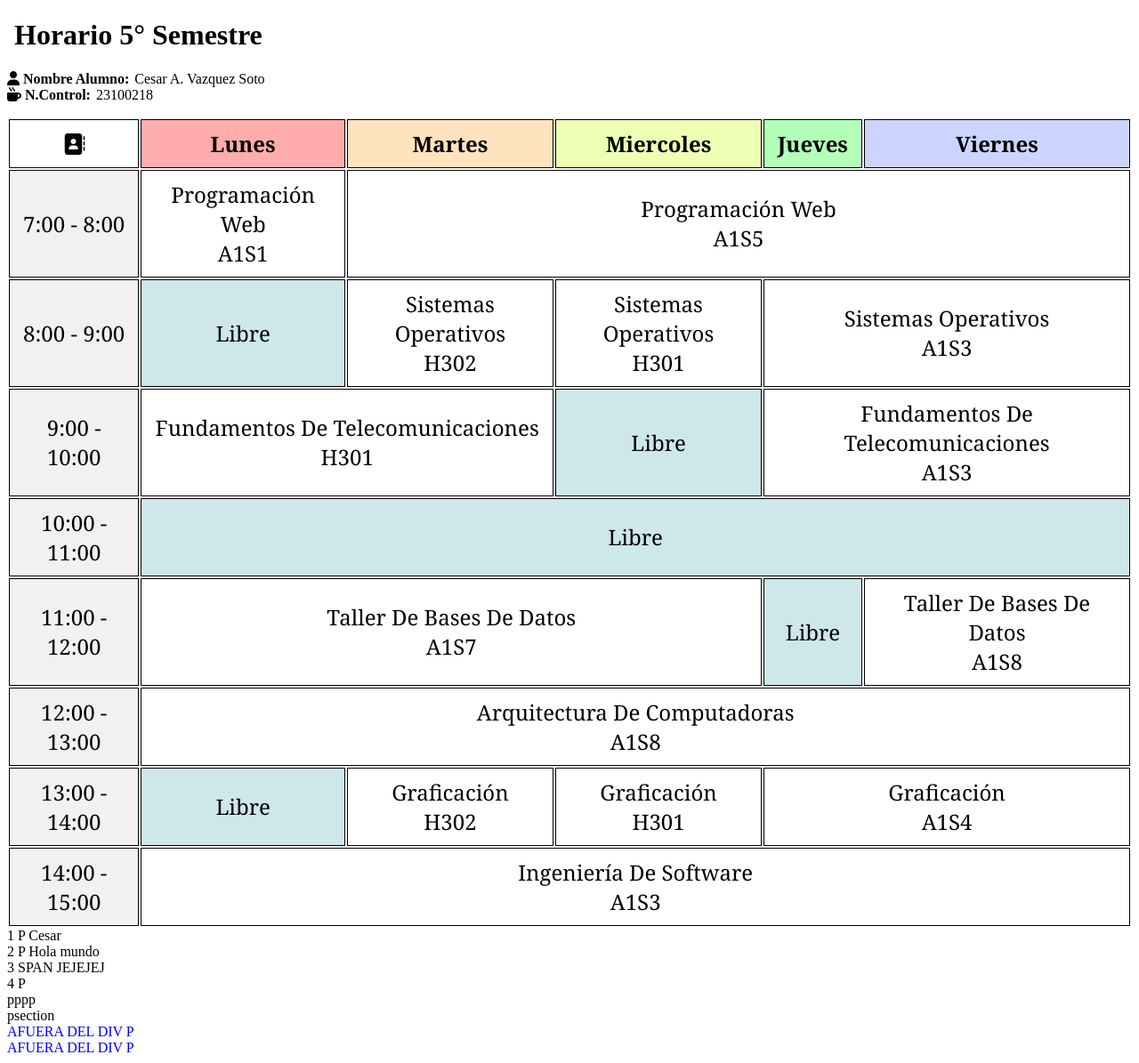
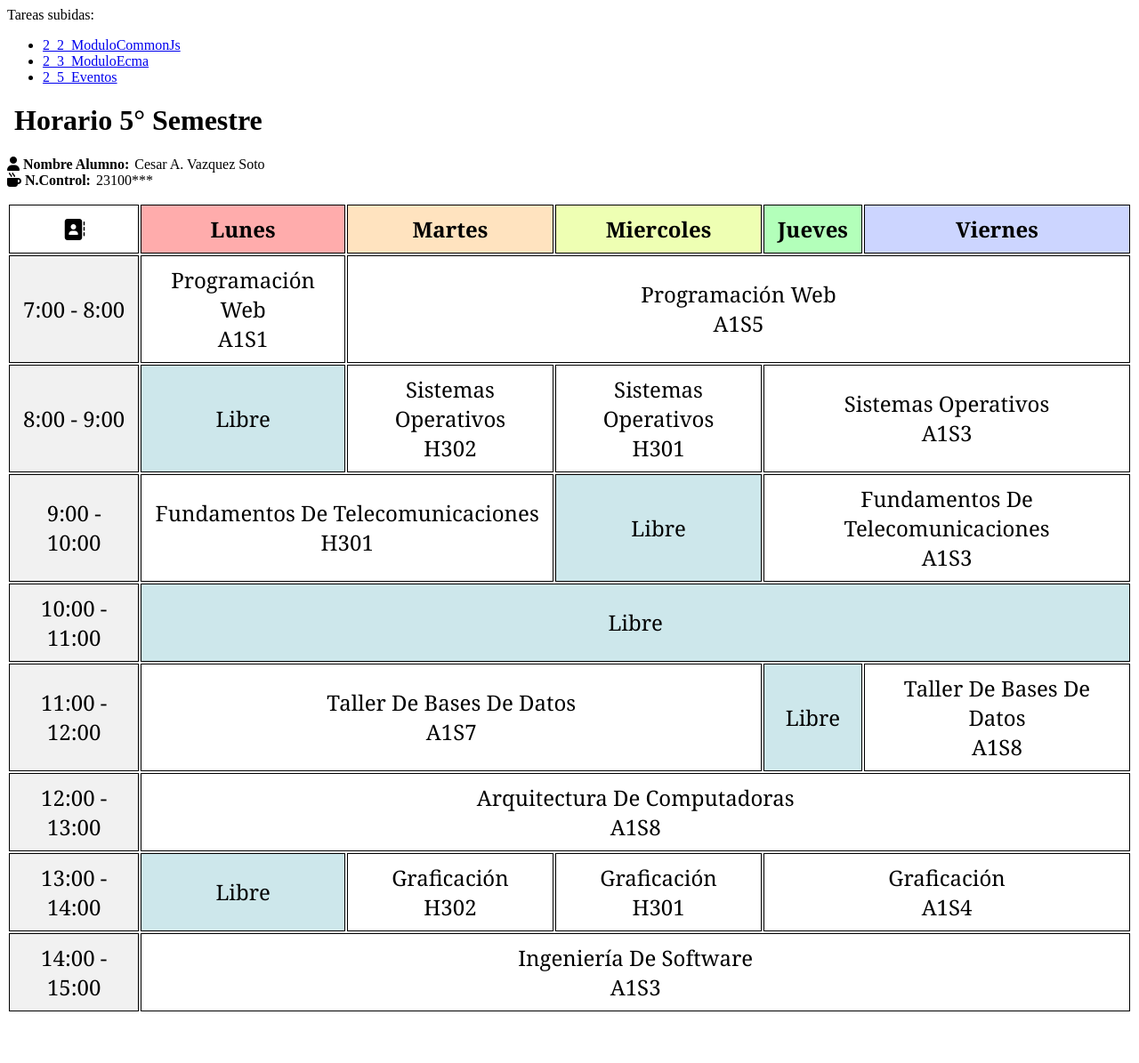
Before and after one commit to Zizur8/ProgramacionWeb, a plain HTML site: page index.html in a window 1280 px wide. Shown: the whole page at 89% size. After the commit the page ends 1147 px from the top, so only its background shows below. Drawn offline with Linux system fonts and the light colour scheme; some icons are missing.

Commit message:
Se agrego en la pagina principal un listado de tareas realizadas para una facil visualización.

```diff
--- a/index.html
+++ b/index.html
@@ -12,6 +12,12 @@
 <body>
     <main>
 
+        <p>Tareas subidas:</p>
+        <ul>
+            <li><a href="/2_2_ModuloCommonJs/">2_2_ModuloCommonJs</a></li>
+            <li><a href="/2_3_ModuloEcma/">2_3_ModuloEcma</a></li>
+            <li><a href="/2_5_Eventos/library.html">2_5_Eventos</a></li>
+        </ul>
         <h1><i class="fa-solid fa-alarm-clock"></i> Horario 5° Semestre</h1>
 
         <dl>
@@ -19,7 +25,7 @@
             <dd>Cesar A. Vazquez Soto</dd>
             <div></div>
             <dt><i class="fa-solid fa-mug-hot"></i> N.Control:</dt>
-            <dd>23100218</dd>
+            <dd>23100***</dd>
         </dl>
 
 
@@ -136,16 +142,6 @@
             }
         </style>
 
-        <div>
-            <p>1 P Cesar</p>
-            <p>2 P Hola mundo</p>
-            <span>3 SPAN JEJEJEJ</span>
-            <P>4 P</P>
-            <div><p>pppp</p></div>
-            <section><p>psection</p></section>
-        </div>
-        <p>AFUERA DEL DIV P</p>
-        <p>AFUERA DEL DIV P</p>
     </main>
 
 
```
